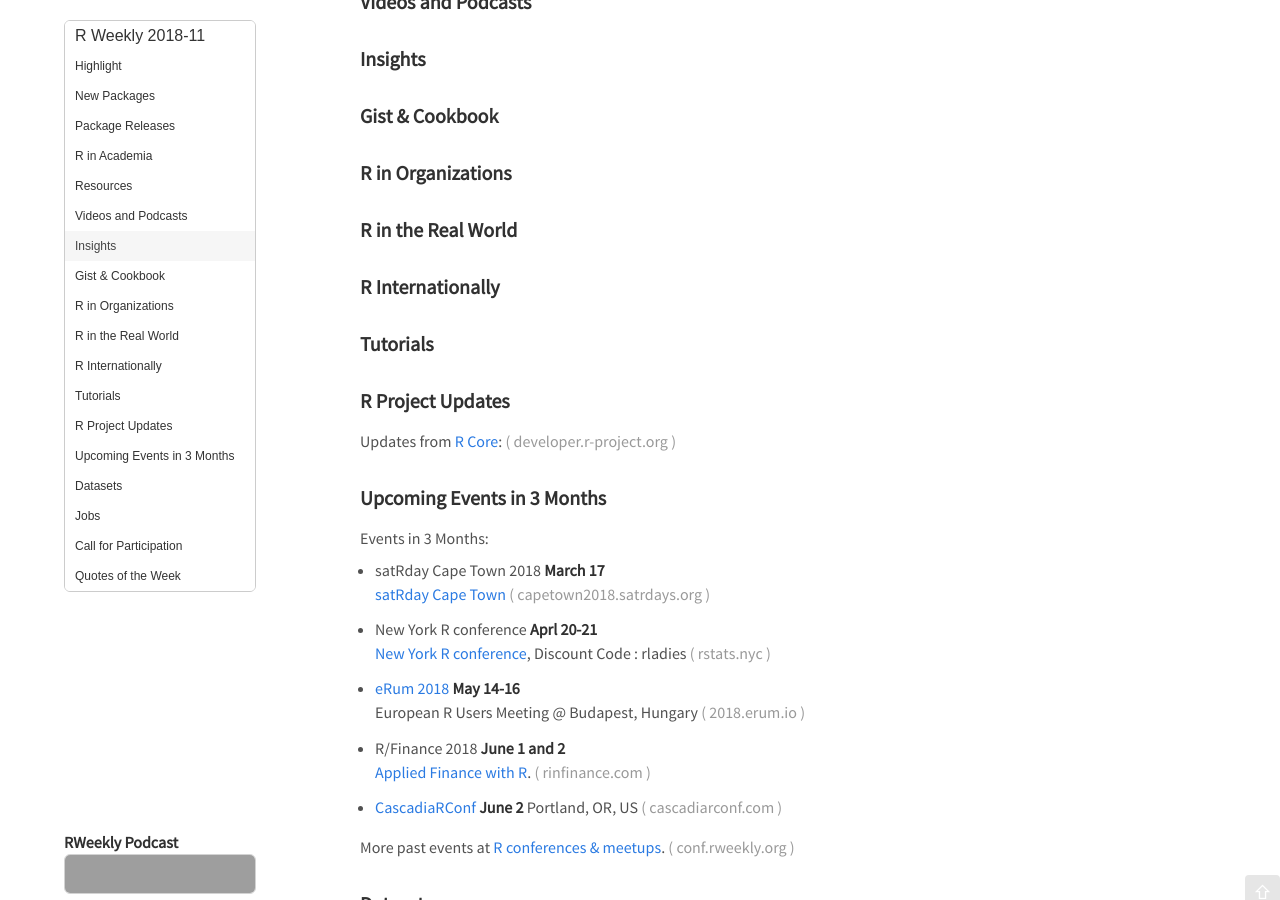
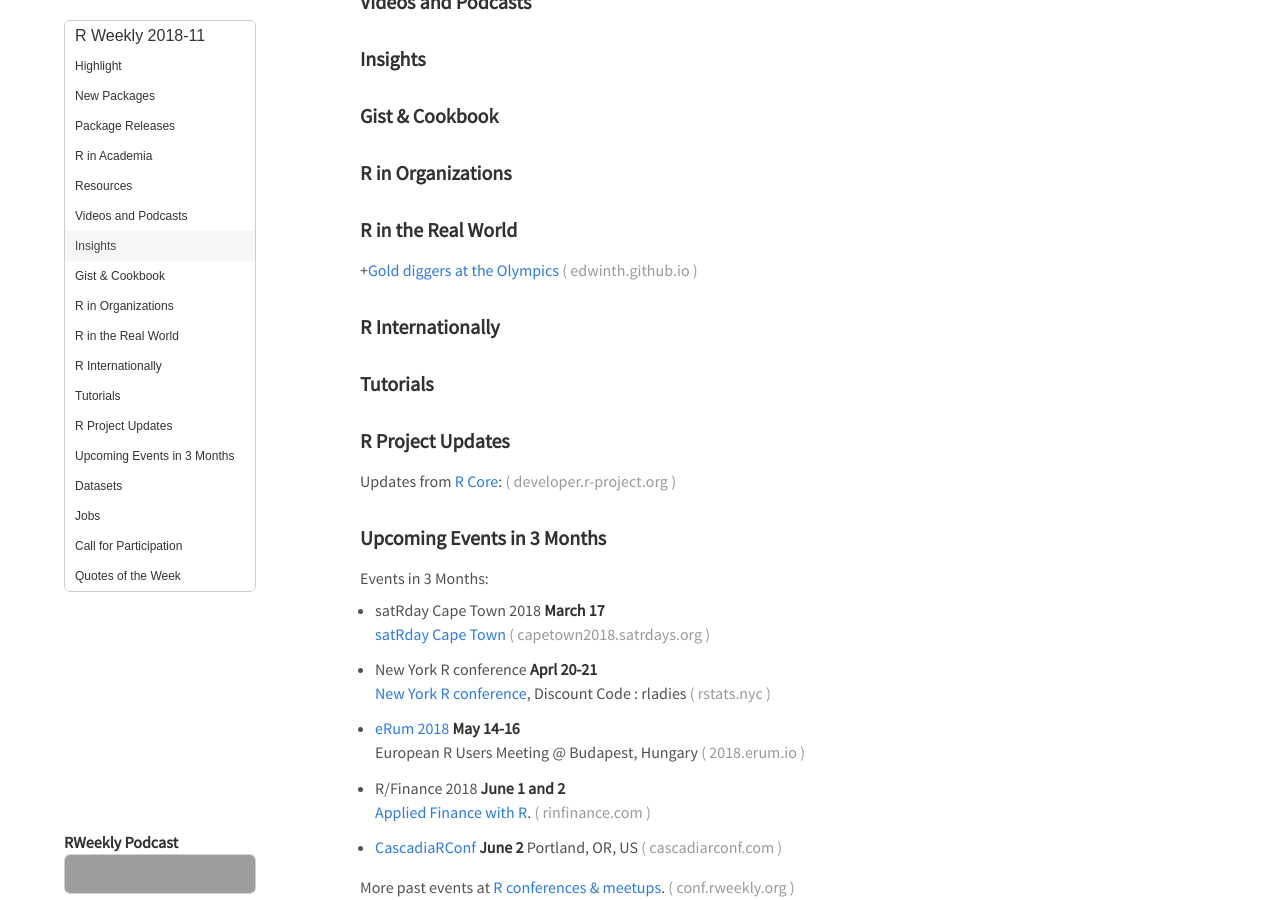
Before and after one commit to rweekly/rweekly.org, a Jekyll site: the page built from draft.md, in a window 1280 px wide and 900 px high, scrolled down 628 px. Built offline with Jekyll 4.4.1, drawn with Linux system fonts in a browser that asks for light colours; emoji names are drawn with the system emoji font; comment, search, counter and statistics services are not loaded; grey boxes are pictures that could not be loaded.

Commit message:
update draft.md
Updated with "Gold diggers at the Olympics analysis"

```diff
--- a/draft.md
+++ b/draft.md
@@ -59,6 +59,7 @@
 
 ### R in the Real World
 
++[Gold diggers at the Olympics](https://edwinth.github.io/analyzing-olympics/)
 
 
 ### R Internationally
```
